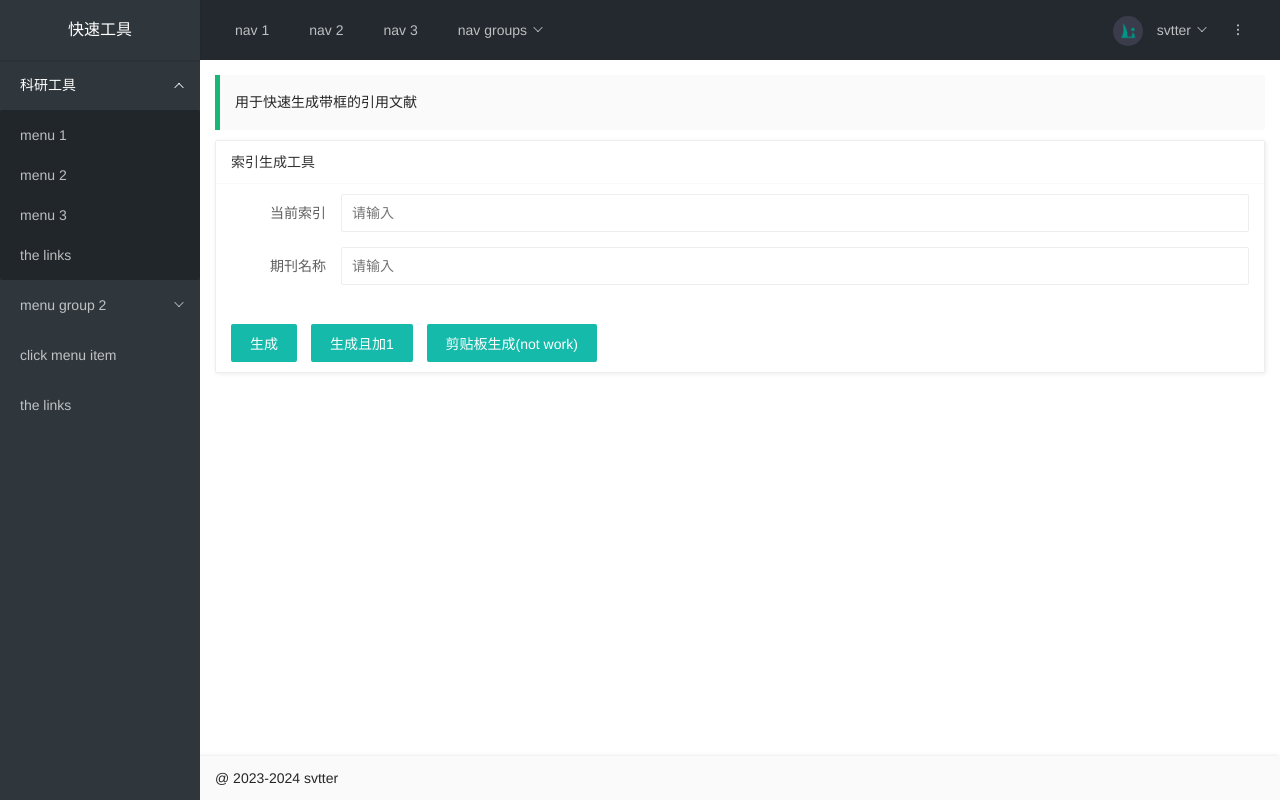
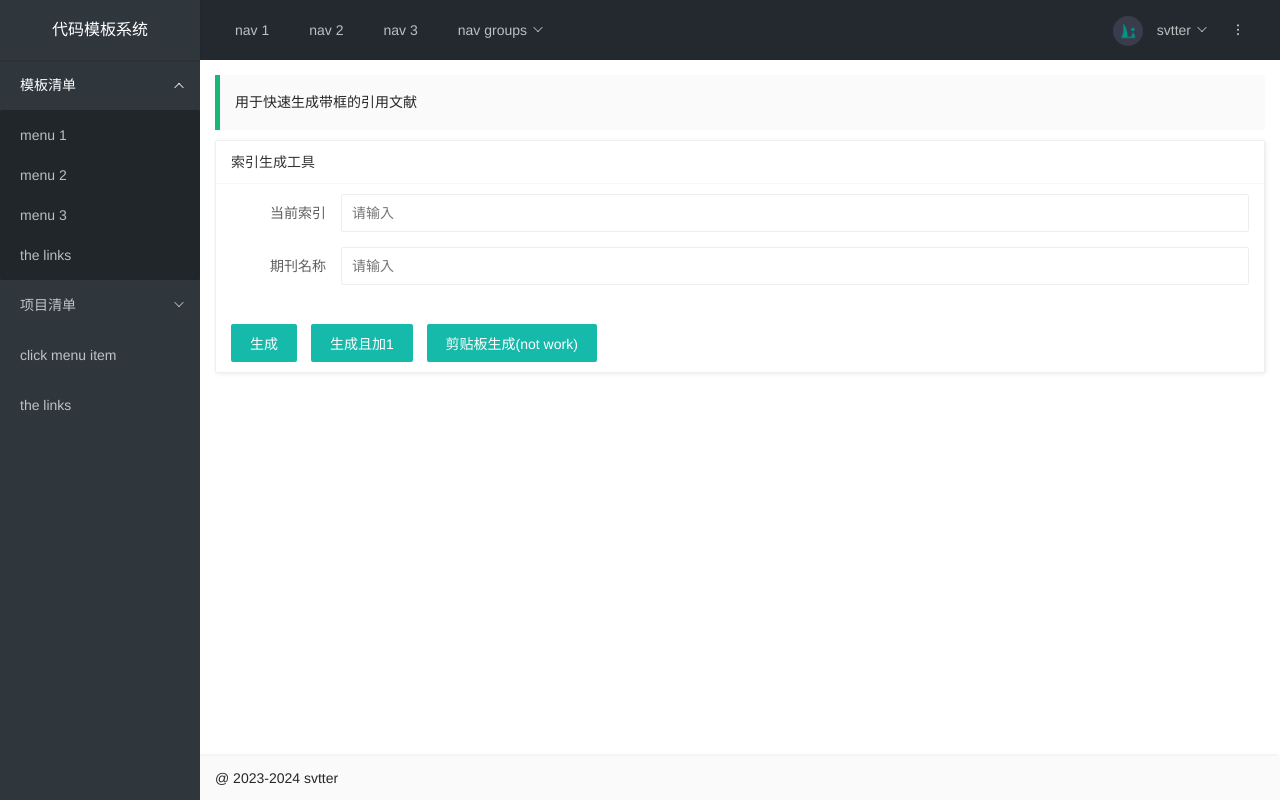
Before and after one commit to Svtter/tt, a Django app: page /repos/ in a window 1280 px wide. Run offline with Django 4.2, Linux system fonts and the light colour scheme.

Commit message:
feat: update sidebar

```diff
--- a/src/base/templates/base/base.html
+++ b/src/base/templates/base/base.html
@@ -4,7 +4,7 @@
   <head>
     <meta charset="UTF-8">
     <meta name="viewport" content="width=device-width, initial-scale=1.0">
-    <title>Document</title>
+    <title>{% block title %}代码模板系统{% endblock title %}</title>
     <!-- 引入 layui.css -->
     <link href="{% static 'layui-v2.8.17/layui/css/layui.css' %}" rel="stylesheet" />
   </head>
@@ -13,7 +13,7 @@
      <div class="layui-layout layui-layout-admin">
       {% block header %}
       <div class="layui-header">
-        <div class="layui-logo layui-hide-xs layui-bg-black">快速工具</div>
+        <div class="layui-logo layui-hide-xs layui-bg-black">代码模板系统</div>
 
         <!-- 头部区域（可配合layui 已有的水平导航） -->
 
@@ -85,7 +85,7 @@
 
           <ul class="layui-nav layui-nav-tree" lay-filter="test">
             <li class="layui-nav-item layui-nav-itemed">
-              <a class="" href="javascript:;">科研工具</a>
+              <a class="" href="javascript:;">模板清单</a>
 
               <dl class="layui-nav-child">
                 <dd><a href="javascript:;">menu 1</a></dd>
@@ -99,7 +99,7 @@
             </li>
 
             <li class="layui-nav-item">
-              <a href="javascript:;">menu group 2</a>
+              <a href="javascript:;">项目清单</a>
 
               <dl class="layui-nav-child">
                 <dd><a href="javascript:;">list 1</a></dd>
```
